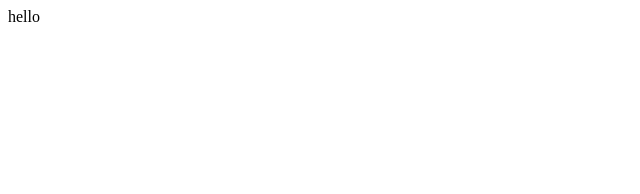
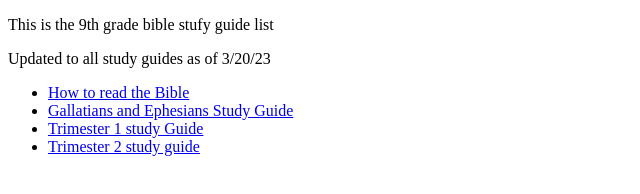
Before and after one commit to McD1224/McD1224.github.io, a plain HTML site: page BibleGuide.html in a window 1280 px wide. Shown: the whole page, without its empty margins (0-640 px from the left). Drawn offline with Linux system fonts and the light colour scheme.

Commit message:
Bible done

```diff
--- a/BibleGuide.html
+++ b/BibleGuide.html
@@ -1 +1,18 @@
-<p>hello</p>
+<!DOCTYPE html>
+<html lang="en">
+    <head>
+        <meta charset="utf-8" />
+        <meta name="viewport" content="width=device-width" />
+        <title>Guide</title>
+    </head>
+    <body>
+        <p>This is the 9th grade bible stufy guide list</p>
+        <p>Updated to all study guides as of 3/20/23</p>
+        <ul>
+            <li><a href="https://docs.google.com/document/d/1JsaNS5rPLPa2GmsI1lcqO3rwRuyWeaoj1yeHqnnupYA/edit?usp=share_link">How to read the Bible</a></li>
+            <li><a href="https://docs.google.com/document/d/1fQDhmbWMLYDe_BCppBV6UZk2UsmTbAWkAoTcNDQZA08/edit?usp=share_link">Gallatians and Ephesians Study Guide</a></li>
+            <li><a href="https://docs.google.com/document/d/1m5Q3zmfJ8lh_-69i_0s9kvsIxiBq5kqr89wNYgh65SY/edit?usp=share_link">Trimester 1 study Guide</a></li>
+            <li><a href="https://docs.google.com/document/d/1Yzr5t8Co5T793gZq266rC_RvD0bxcUJo2k0qnOETTs4/edit?usp=share_link">Trimester 2 study guide</a></li>
+        </ul>
+    </body>
+</html>
```
Also changed, not shown: PhysicsGuide.html (+2 -2 lines).
